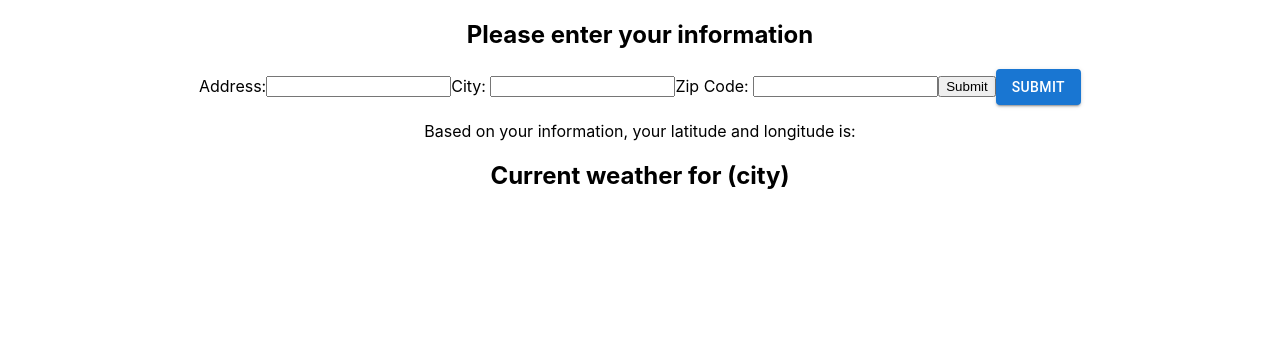
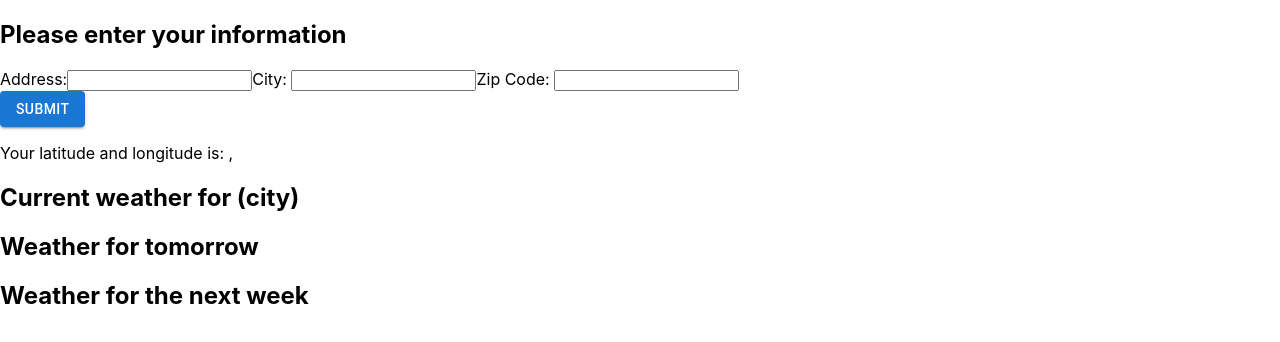
Before and after one commit to kaylaaz/Weather-and-News-App, a React (Create React App) app: page / in a window 1280 px wide. Shown: the top 342 px of the page. Built offline with nearby package versions, Linux system fonts and the light colour scheme; no server answers.

Commit message:
showing lat and lon

```diff
--- a/src/App.js
+++ b/src/App.js
@@ -2,15 +2,17 @@ import './App.css';
 //import React, { useEffect, useState } from 'react';
 import CurrentWeather from './CurrentWeather.js';
 import CurrentLocation from './CurrentLocation.js';
-import LatLong from './LatLong.js';
+import HourlyNextDay from './HourlyNextDay.js';
+import DailyNextWeek from './DailyNextWeek.js';
 
 function App() {
   return (
-    <div className="App">
+    <>
       <CurrentLocation />
-      <LatLong />
       <CurrentWeather />
-    </div>
+      <HourlyNextDay />
+      <DailyNextWeek />
+    </>
   );
 }
 
--- a/src/CurrentLocation.js
+++ b/src/CurrentLocation.js
@@ -7,16 +7,19 @@ function CurrentLocation() {
     const [city, setCity] = useState('');
     const [zipCode, setZipCode] = useState('');
     const api = process.env.REACT_APP_api_key;
+    const [lat, setLat] = useState();
+    const [lon, setLon] = useState();
+    const [toggle, setToggle] = useState(false);
 
     useEffect(() => {
-
-    }, [address, city, zipCode]);
-
-    const url = "http://api.openweathermap.org/geo/1.0/direct?q=${address},${state code},${country code}&appid=${api}"
-    const zipCodeUrl = "http://api.openweathermap.org/geo/1.0/zip?zip=${zipCode}&appid=${api}"
-
-    const [latlong, setLatlong] = useState([]);
-    //map into component -> new file -> weather
+        fetch(`http://api.openweathermap.org/geo/1.0/zip?zip=${zipCode}&appid=${api}`)
+            .then((response) => response.json())
+            .then((data) => {
+                setLat(data.lat)
+                setLon(data.lon)
+            })
+            .catch((error) => console.log("Error: ", error))
+    }, [toggle]);
 
     const handleAddress = (e) => {
         setAddress(e.target.value);
@@ -30,17 +33,17 @@ function CurrentLocation() {
         setZipCode(e.target.value);
     }
 
-    const handleSubmit = (e) => {
-        alert('Your address is: ' +
-            address + '. Your city is: ' + city +
-            '. Your zip code is: ' + zipCode);
-    }
+    // const handleSubmit = (e) => {
+    //     alert('Your address is: ' +
+    //         address + '. Your city is: ' + city +
+    //         '. Your zip code is: ' + zipCode);
+    // }
 
     //console.log(process.env.REACT_APP_api_key);
     return (
         <>
             <h2>Please enter your information</h2>
-            <form onSubmit={(e) => { handleSubmit(e) }}>
+            <form >
                 <label>Address:</label>
                 <input type="text"
                     value={address}
@@ -57,12 +60,16 @@ function CurrentLocation() {
                 <input type="text"
                     value={zipCode}
                     onChange={(e) => { handleZipCode(e) }} />
+            </form>
 
-                <input type="submit"
-                    value="Submit" />
+            <div>
+                <Button variant="contained"
+                    type="submit"
+                    onClick={() => setToggle(!toggle)}>Submit
+                </Button>
+                <p>Your latitude and longitude is: {lat}, {lon}</p>
+            </div>
 
-                <Button variant="contained" type="submit">Submit</Button>
-            </form>
 
         </>
     );
--- /dev/null
+++ b/src/DailyNextWeek.js
@@ -0,0 +1,28 @@
+import React, { useEffect, useState } from 'react';
+
+function DailyNextWeek() {
+
+    const api = process.env.REACT_APP_api_key;
+    const [coordinates, setCoordinates] = useState([]);
+
+    //weather constantly change?
+    useEffect(() => {
+        fetch("https://api.openweathermap.org/data/2.5/onecall?lat={lat}&lon={lon}&exclude={part}&appid=${api}")
+            .then((response) => response.json())
+            .then((data) => setCoordinates(data.coord))
+            .catch((error) => console.log("Error: ", error))
+    }, []);
+
+    fetch("https://api.openweathermap.org/data/2.5/onecall?lat={lat}&lon={lon}&exclude={part}&appid=${api}")
+        .then((response) => response.json())
+        .then((data) => setCoordinates(data.coord))
+        .catch((error) => console.log("Error: ", error))
+
+    return (
+        <>
+            <h2>Weather for the next week</h2>
+        </>
+    );
+}
+
+export default DailyNextWeek;
--- /dev/null
+++ b/src/HourlyNextDay.js
@@ -0,0 +1,28 @@
+import React, { useEffect, useState } from 'react';
+
+function HourlyNextDay() {
+
+    const api = process.env.REACT_APP_api_key;
+    const [coordinates, setCoordinates] = useState([]);
+
+    //weather constantly change?
+    useEffect(() => {
+        fetch("https://api.openweathermap.org/data/2.5/onecall?lat={lat}&lon={lon}&exclude={part}&appid=${api}")
+            .then((response) => response.json())
+            .then((data) => setCoordinates(data.coord))
+            .catch((error) => console.log("Error: ", error))
+    }, []);
+
+    fetch("https://api.openweathermap.org/data/2.5/onecall?lat={lat}&lon={lon}&exclude={part}&appid=${api}")
+        .then((response) => response.json())
+        .then((data) => setCoordinates(data.coord))
+        .catch((error) => console.log("Error: ", error))
+
+    return (
+        <>
+            <h2>Weather for tomorrow</h2>
+        </>
+    );
+}
+
+export default HourlyNextDay;
--- a/src/LatLong.js
+++ /dev/null
@@ -1,43 +0,0 @@
-import React, { useEffect, useState } from 'react';
-
-function LatLong() {
-
-    const api = process.env.REACT_APP_api_key;
-    const [coordinates, setCoordinates] = useState([]);
-
-    //weather constantly change?
-    useEffect(() => {
-        fetch("http://api.openweathermap.org/geo/1.0/zip?zip=${zipCode}&appid=${api}")
-        .then((response) => response.json())
-        .then((data) => setCoordinates(data.coord))
-        .catch((error) => console.log("Error: ", error))
-      }, []);
-
-    fetch("http://api.openweathermap.org/geo/1.0/zip?zip=${zipCode}&appid=${api}")
-        .then((response) => response.json())
-        .then((data) => setCoordinates(data.coord))
-        .catch((error) => console.log("Error: ", error))
-
-    return (
-        <>
-            <p>Based on your information, your latitude and longitude is: </p>
-        </>
-    );
-}
-
-export default LatLong;
-
-
-// function App() {
-
-//     //const url = "https://api.openweathermap.org/data/2.5/weather?lat={lat}&lon={lon}&appid={2e644d9471fbd90155f27f6532383c9b}"
-//     function Component() {
-//       const API_KEY = process.env.REACT_APP_api_key
-//     }
-
-//     return (
-//       <div className="App">
-
-//       </div>
-//     );
-//   }
```
